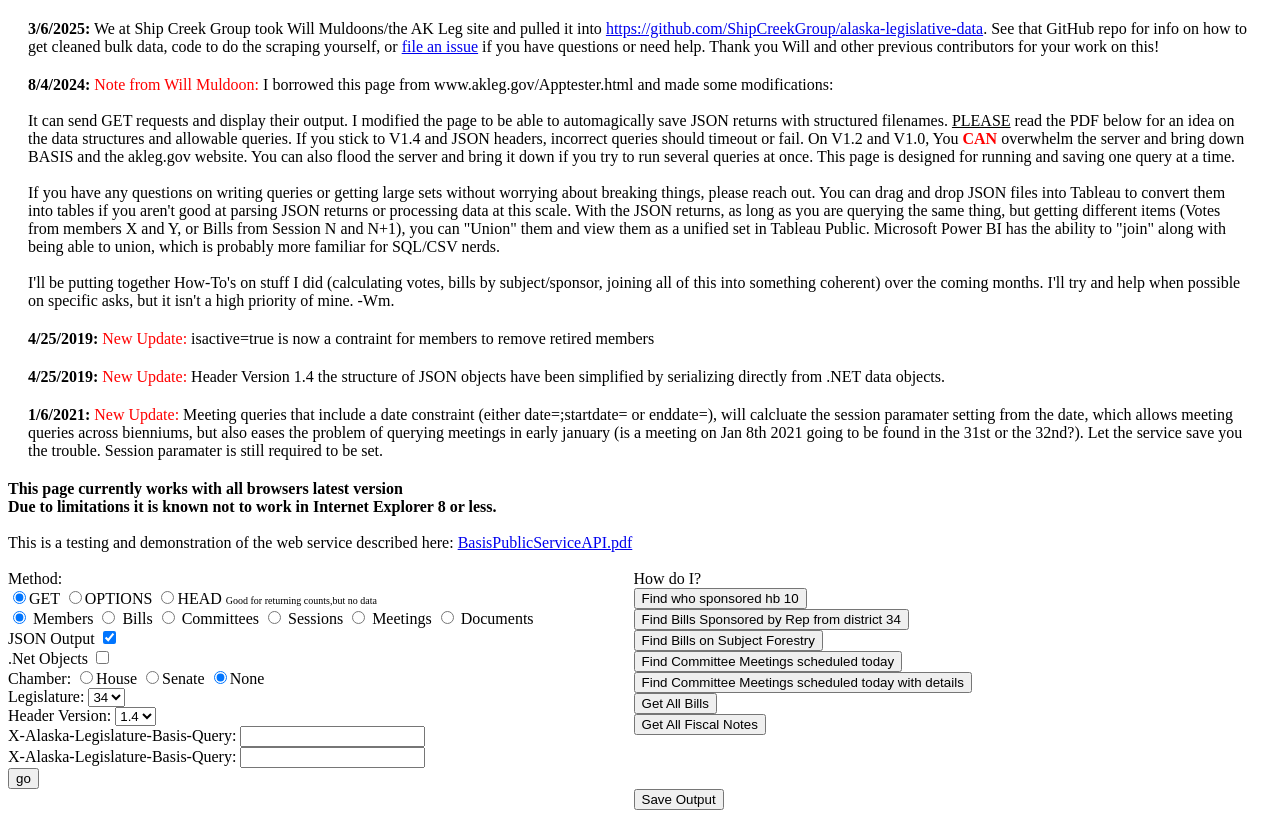
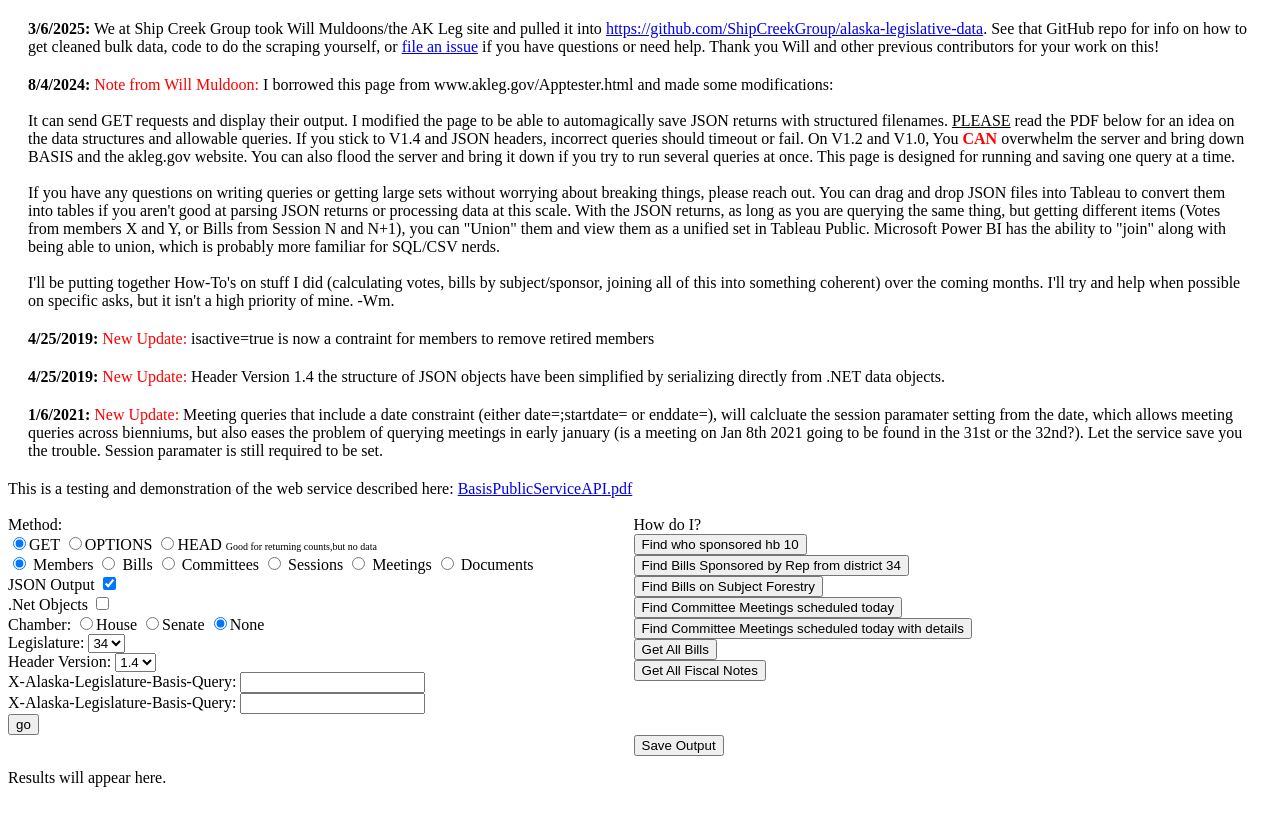
Before and after one commit to ShipCreekGroup/alaska-legislative-data, a plain HTML site: page index.html in a window 1280 px wide. Drawn offline with Linux system fonts and the light colour scheme.

Commit message:
add JSON viewer library to static html

```diff
--- a/index.html
+++ b/index.html
@@ -3,6 +3,8 @@
 <head>
     <meta http-equiv="Content-Type" content="text/html; charset=windows-1252">
     <meta http-equiv="X-UA-Compatible" content="IE=edge">
+    <!-- https://www.jsdelivr.com/package/npm/@andypf/json-viewer -->
+    <script src="https://pfau-software.de/json-viewer/dist/iife/index.js"></script>
 
     <p style="margin:20px;"><b>3/6/2025:</b>
     We at Ship Creek Group took Will Muldoons/the AK Leg site and pulled it into
@@ -58,8 +60,6 @@
         to be set.
     </p>
 
-    <b> This page currently works with all browsers latest version<br>
-        Due to limitations it is known not to work in Internet Explorer 8 or less.</b><br><br>
     This is a testing and demonstration of the web service described here:
     <a href="https://www.akleg.gov/basis/BasisPublicServiceAPI.pdf">BasisPublicServiceAPI.pdf</a>
     <br><br>
@@ -241,12 +241,18 @@
     <pre id="header"></pre>
     <pre id="results"></pre>
 
-
-    <div id="json"></div>
+    <andypf-json-viewer
+        id="json"
+        indent="2"
+        expanded="true"
+        theme="default-light"
+        show-data-types="false"
+        show-toolbar="false"
+        expand-icon-type="arrow"
+        show-copy="true"
+        show-size="true"
+    >Results will appear here.</andypf-json-viewer>
 </body>
-
-
-
 
 <script language="javascript">
     function getHTTPObject() {
@@ -301,10 +307,13 @@
             if ((http.readyState == 4)) {
                 document.getElementById("header").innerHTML = document.getElementById("header").innerHTML + "<BR><B>Response Headers:</B><BR>X-Alaska-Query-Count:" + http.getResponseHeader("X-Alaska-Query-Count")
                     + "<BR>X-Alaska-Legislature-Basis-Query:" + http.getResponseHeader("X-Alaska-Legislature-Basis-Query") + "<BR><BR><B>Results:</B><BR><HR>";
-                resultsLocation = document.getElementById("results");
 
-                if (document.getElementById("JSON").checked) { resultsLocation = document.getElementById("json"); jsonObject = JSON.parse(http.responseText); }
-                resultsLocation.innerHTML = http.responseText.replace(/</gi, "&lt;").replace("\n", "\n<br>").replace(/\{/g, "<ul>{").replace(/(},?)/g, "$1</ul>").replace(/","/g, "\",<BR>\"");
+                if (document.getElementById("JSON").checked) {
+                    document.getElementById("json").data = JSON.parse(http.responseText);;
+                } else {
+                    resultsLocation = document.getElementById("results");
+                    resultsLocation.innerHTML = http.responseText.replace(/</gi, "&lt;").replace("\n", "\n<br>").replace(/\{/g, "<ul>{").replace(/(},?)/g, "$1</ul>").replace(/","/g, "\",<BR>\"");
+                }
 
             }
         }
```
